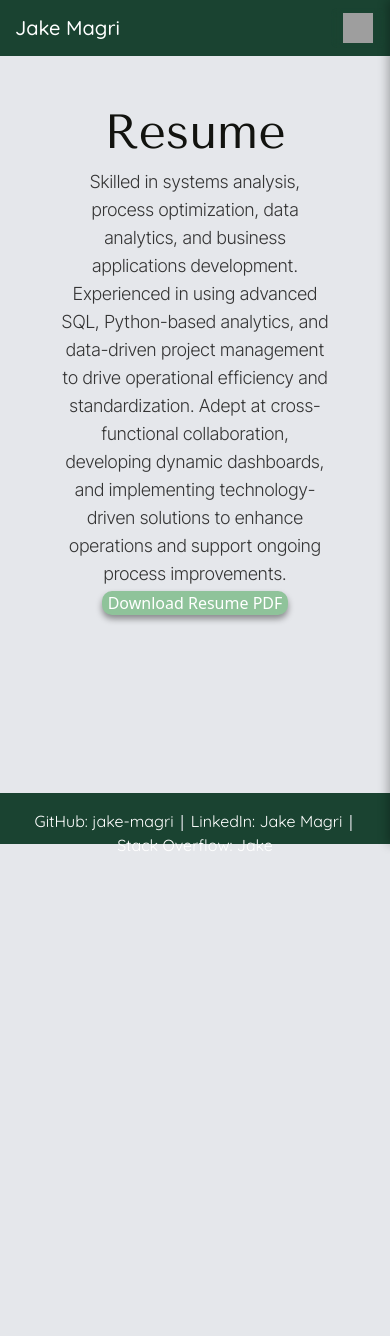
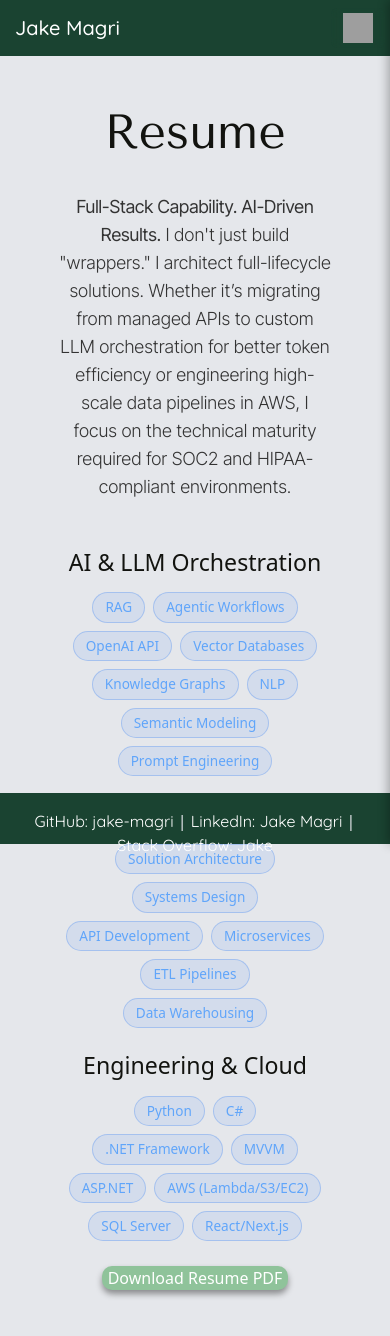
Before and after one commit to jake-magri/React-Portfolio, a Next.js app: page /resume in a window 390 px wide. Shown: the top 1336 px of the page. Built offline with nearby package versions, Linux system fonts and the light colour scheme; grey boxes are pictures that could not be loaded.

Commit message:
Content refresh

```diff
--- a/src/components/AboutMe.js
+++ b/src/components/AboutMe.js
@@ -13,15 +13,14 @@ export default function AboutMe() {
     <div className={styles['about-text-card']}>
       <SlidingText
         direction="left"
-        text={<h1 className={styles['about-header']}>Driving Operational Excellence Through Data & Collaboration</h1>}
+        text={<h1 className={styles['about-header']}>Architecting Agentic Systems & AI Strategy for the Enterprise</h1>}
       />
       <section className={styles['about-summary']}>
         <SlidingText
           direction="left"
           text={
             <p className={styles['about-p']}>
-              Hi, I'm Jake, a Management Information Systems graduate from UNC Charlotte and a certified Developer.
-              My academic background in systems analysis, supply chain management (including hands-on experience with Gantt charts), data analytics, and business applications development has given me a comprehensive perspective that blends time-tested methodologies with data-driven solutions.
+              Hi, I'm Jake. I'm a Software Engineer and AI Specialist focused on bridging the gap between complex business logic and production-grade Agentic systems.
             </p>
           }
         />
@@ -29,17 +28,32 @@ export default function AboutMe() {
           direction="left"
           text={
             <p className={styles['about-p']}>
-              At Ally Financial, I led cross-functional projects, developed performance dashboards, and implemented process improvements using tools like SQL, Jira, and ServiceNow.
-              These experiences honed my ability to analyze operations, streamline processes, and support operational excellence.
+              Currently, I report to the CEO and Chief Software Engineer at ImagineSoftware, where I lead AI strategy for a multi-eight-figure ARR medical billing platform. My work is centered on building "High-Depth" AI: systems that don't just chat, but perform—automating end-to-end RCM workflows, extracting structured data from unstructured medical documents, and pioneering hallucination-resistant RAG architectures.
             </p>
           }
         />
         <SlidingText
           direction="left"
           text={
-            <p className={styles['about-p']}>
-              I thrive on fostering collaboration across teams and translating technical details into actionable insights. Whether it's developing comprehensive process documentation or partnering with business stakeholders to pinpoint improvement opportunities, my goal is to drive standardization, efficiency, and continuous improvement, honoring proven practices while embracing forward-thinking solutions.
-            </p>
+            <div className={styles['about-specialization']}>
+              <p className={styles['about-p']}>
+                My background is a blend of high-stakes discipline and technical execution. From serving as a Combat Medic in the Army National Guard to orchestrating mission-critical software releases at Ally Financial, I've learned that the most successful technology solutions are those that prioritize reliability, data integrity, and measurable commercial impact.
+              </p>
+
+              <h3 className={styles['specialization-header']}>I specialize in:</h3>
+
+              <ul className={styles['specialization-list']}>
+                <li>
+                  <strong>Agentic Workflows:</strong> Orchestrating LLMs to automate complex, multi-step business processes.
+                </li>
+                <li>
+                  <strong>Semantic Data Layers:</strong> Building NL-to-SQL interfaces and Knowledge Graphs for legacy enterprise data.
+                </li>
+                <li>
+                  <strong>Production RAG:</strong> Engineering ETL pipelines with verified citation mapping for "Source of Truth" reliability.
+                </li>
+              </ul>
+            </div>
           }
         />
       </section>
--- a/src/components/Resume.js
+++ b/src/components/Resume.js
@@ -53,9 +53,43 @@ export default function Resume() {
         <SlidingText
           direction="left"
           text={
-            <p className={`${styles['resume-header-text']} text-lg`}>
-              Skilled in systems analysis, process optimization, data analytics, and business applications development. Experienced in using advanced SQL, Python-based analytics, and data-driven project management to drive operational efficiency and standardization. Adept at cross-functional collaboration, developing dynamic dashboards, and implementing technology-driven solutions to enhance operations and support ongoing process improvements.
-            </p>
+            <div className={styles['resume-content']}>
+              <p className={`${styles['resume-header-text']} text-lg mb-6`}>
+                <strong>Full-Stack Capability. AI-Driven Results.</strong> I don't just build "wrappers." I architect full-lifecycle solutions. Whether it’s migrating from managed APIs to custom LLM orchestration for better token efficiency or engineering high-scale data pipelines in AWS, I focus on the technical maturity required for SOC2 and HIPAA-compliant environments.
+              </p>
+
+            <div className={styles['tech-stack-grid']}>
+              {/* AI & Machine Learning */}
+              <div className={styles['stack-category']}>
+                <h3 className="font-bold text-blue-400 mb-3 text-center">AI & LLM Orchestration</h3>
+                <div className={styles['skill-pill-container']}>
+                  {['RAG', 'Agentic Workflows', 'OpenAI API', 'Vector Databases', 'Knowledge Graphs', 'NLP', 'Semantic Modeling', 'Prompt Engineering'].map((skill) => (
+                    <span key={skill} className={styles['skill-pill']}>{skill}</span>
+                  ))}
+                </div>
+              </div>
+
+              {/* Systems & Architecture */}
+              <div className={styles['stack-category']}>
+                <h3 className="font-bold text-blue-400 mb-3 text-center">Systems & Architecture</h3>
+                <div className={styles['skill-pill-container']}>
+                  {['Solution Architecture', 'Systems Design', 'API Development', 'Microservices', 'ETL Pipelines', 'Data Warehousing'].map((skill) => (
+                    <span key={skill} className={styles['skill-pill']}>{skill}</span>
+                  ))}
+                </div>
+              </div>
+
+              {/* Engineering & Cloud */}
+              <div className={styles['stack-category']}>
+                <h3 className="font-bold text-blue-400 mb-3 text-center">Engineering & Cloud</h3>
+                <div className={styles['skill-pill-container']}>
+                  {['Python', 'C#', '.NET Framework', 'MVVM', 'ASP.NET', 'AWS (Lambda/S3/EC2)', 'SQL Server', 'React/Next.js'].map((skill) => (
+                    <span key={skill} className={styles['skill-pill']}>{skill}</span>
+                  ))}
+                </div>
+              </div>
+           </div>
+          </div>
           }
         />
 
@@ -80,10 +114,9 @@ export default function Resume() {
 
       {/* Conditionally render iframe content only on the client */}
       {isClient && (
-        <SlidingText
-          direction="bottom"
-          text={<LazyResumeIframe />}
-        />
+        <div className={styles['resume-iframe-container']}>
+          <SlidingText direction="bottom" text={<LazyResumeIframe />} />
+        </div>
       )}
     </div>
   );
--- a/src/components/Resume.module.css
+++ b/src/components/Resume.module.css
@@ -72,3 +72,68 @@
   width: 100%;
   border: none;
 }
+
+.skill-pill-container {
+  display: flex;
+  flex-wrap: wrap;
+  gap: 8px;
+  justify-content: center;
+}
+
+.skill-pill {
+  background-color: rgba(59, 130, 246, 0.1); /* Subtle Blue tint */
+  border: 1px solid rgba(59, 130, 246, 0.3);
+  color: #60a5fa; /* Tailwind blue-400 */
+  padding: 4px 12px;
+  border-radius: 9999px; /* Pill shape */
+  font-size: 0.85rem;
+  font-weight: 500;
+  transition: all 0.2s ease;
+  text-align: center;
+}
+
+.skill-pill:hover {
+  background-color: rgba(59, 130, 246, 0.2);
+  border-color: #60a5fa;
+  transform: translateY(-1px);
+}
+
+.tech-stack-grid {
+  display: grid;
+  grid-template-columns: repeat(3, 1fr);
+  gap: 2rem; /* adds spacing between columns AND rows */
+  width: 100%;
+  max-width: 1100px;
+  margin: 0 auto;
+  margin-top: 3rem;
+  justify-items: center;
+}
+@media (max-width: 1024px) {
+  .tech-stack-grid {
+    grid-template-columns: repeat(2, 1fr);
+  }
+}
+
+@media (max-width: 640px) {
+  .tech-stack-grid {
+    grid-template-columns: 1fr;
+    gap: 24px;
+  }
+}
+
+.resume-content {
+  padding-top: 25px;
+  padding-bottom: 25px;
+}
+
+.resume-iframe-container {
+  padding-top: 40px;
+}
+
+.stack-category {
+  display:flex;
+  flex-direction: column;
+  width: 100%;
+  max-width: 260px; /* keeps columns visually balanced */
+  text-align: center;
+}
```
Also changed, not shown: src/components/AboutMe.module.css (+36 -0 lines), 2 other files (tests, documents, lock files or other folders).
